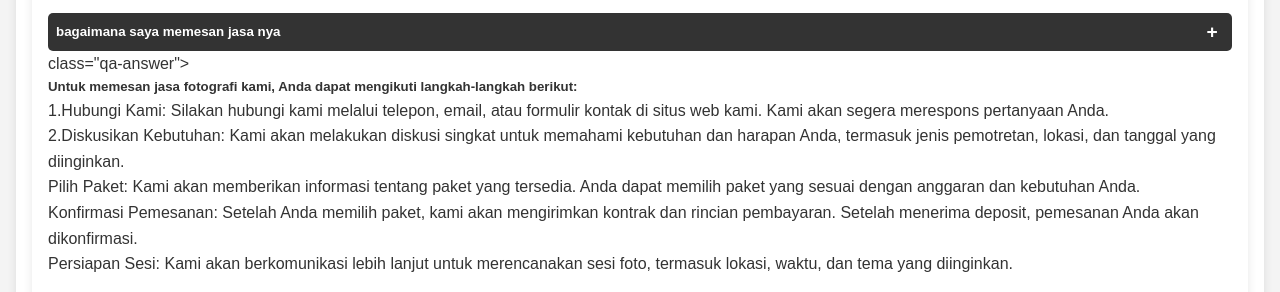
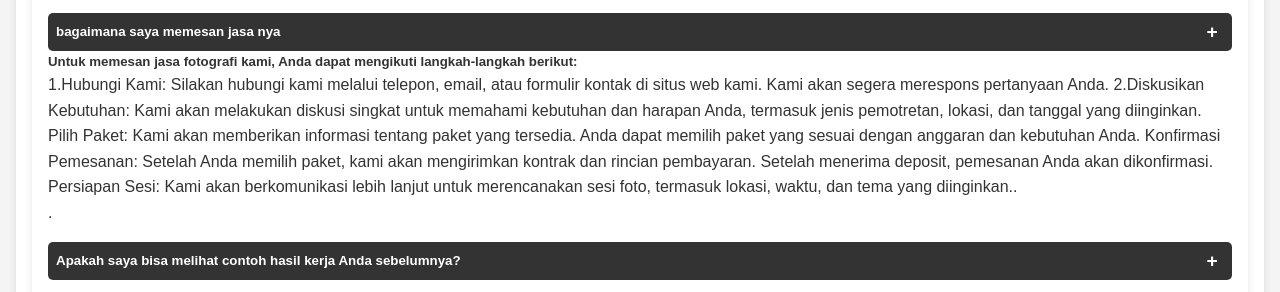
Before and after one commit to AhmadTaufik24/ahtapotraid.id, a plain HTML site: page index.html in a window 1280 px wide. Shown: the part 1659-1951 px from the top of the page. Drawn offline with Linux system fonts and the light colour scheme.

Commit message:
Update index.html

```diff
--- a/index.html
+++ b/index.html
@@ -106,17 +106,17 @@
               bagaimana saya memesan jasa nya
               <span class="qa-icon">+</span>
             </button>
-             class="qa-answer"> <h5>Untuk memesan jasa fotografi kami, Anda dapat mengikuti langkah-langkah berikut:</h5>
+             <p class="qa-answer"> <h5>Untuk memesan jasa fotografi kami, Anda dapat mengikuti langkah-langkah berikut:</h5>
 
-             <p>1.Hubungi Kami: Silakan hubungi kami melalui telepon, email, atau formulir kontak di situs web kami. Kami akan segera merespons pertanyaan Anda.
+             <br1>1.Hubungi Kami: Silakan hubungi kami melalui telepon, email, atau formulir kontak di situs web kami. Kami akan segera merespons pertanyaan Anda.</br1>
 
-             <p>2.Diskusikan Kebutuhan: Kami akan melakukan diskusi singkat untuk memahami kebutuhan dan harapan Anda, termasuk jenis pemotretan, lokasi, dan tanggal yang diinginkan.
+             <br2>2.Diskusikan Kebutuhan: Kami akan melakukan diskusi singkat untuk memahami kebutuhan dan harapan Anda, termasuk jenis pemotretan, lokasi, dan tanggal yang diinginkan.</br2>
 
-             <p>Pilih Paket: Kami akan memberikan informasi tentang paket yang tersedia. Anda dapat memilih paket yang sesuai dengan anggaran dan kebutuhan Anda.
+             <br3>Pilih Paket: Kami akan memberikan informasi tentang paket yang tersedia. Anda dapat memilih paket yang sesuai dengan anggaran dan kebutuhan Anda.</br3>
 
-             <p>Konfirmasi Pemesanan: Setelah Anda memilih paket, kami akan mengirimkan kontrak dan rincian pembayaran. Setelah menerima deposit, pemesanan Anda akan dikonfirmasi.
+             <br4>Konfirmasi Pemesanan: Setelah Anda memilih paket, kami akan mengirimkan kontrak dan rincian pembayaran. Setelah menerima deposit, pemesanan Anda akan dikonfirmasi.</br4>
 
-             <p>Persiapan Sesi: Kami akan berkomunikasi lebih lanjut untuk merencanakan sesi foto, termasuk lokasi, waktu, dan tema yang diinginkan.</p>
+             <br5>Persiapan Sesi: Kami akan berkomunikasi lebih lanjut untuk merencanakan sesi foto, termasuk lokasi, waktu, dan tema yang diinginkan.</br5>.</p>
 
 .</p>
           </div>
```
